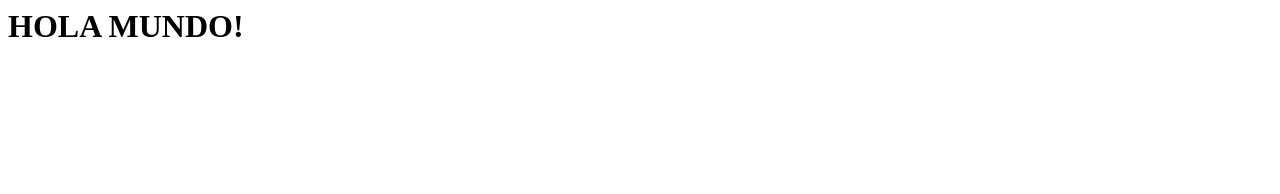
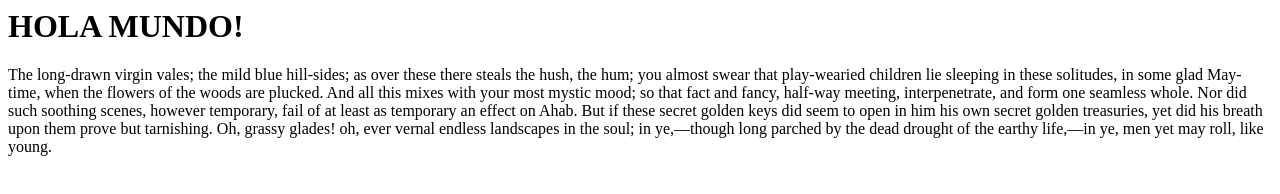
Before and after one commit to fofi69/orhcurso, a plain HTML site: page index.html in a window 1280 px wide. Drawn offline with Linux system fonts and the light colour scheme.

Commit message:
incluimos texto nuevo

```diff
--- a/index.html
+++ b/index.html
@@ -4,5 +4,7 @@
   </head>
   <body>
     <h1>HOLA MUNDO!</h1>
+<p> The long-drawn virgin vales; the mild blue hill-sides; as over these there steals the hush, the hum; you almost swear that play-wearied children lie sleeping in these solitudes, in some glad May-time, when the flowers of the woods are plucked. And all this mixes with your most mystic mood; so that fact and fancy, half-way meeting, interpenetrate, and form one seamless whole. Nor did such soothing scenes, however temporary, fail of at least as temporary an effect on Ahab. But if these secret golden keys did seem to open in him his own secret golden treasuries, yet did his breath upon them prove but tarnishing. Oh, grassy glades! oh, ever vernal endless landscapes in the soul; in ye,—though long parched by the dead drought of the earthy life,—in ye, men yet may roll, like young.
+</p>
   </body>
 </html>
```
